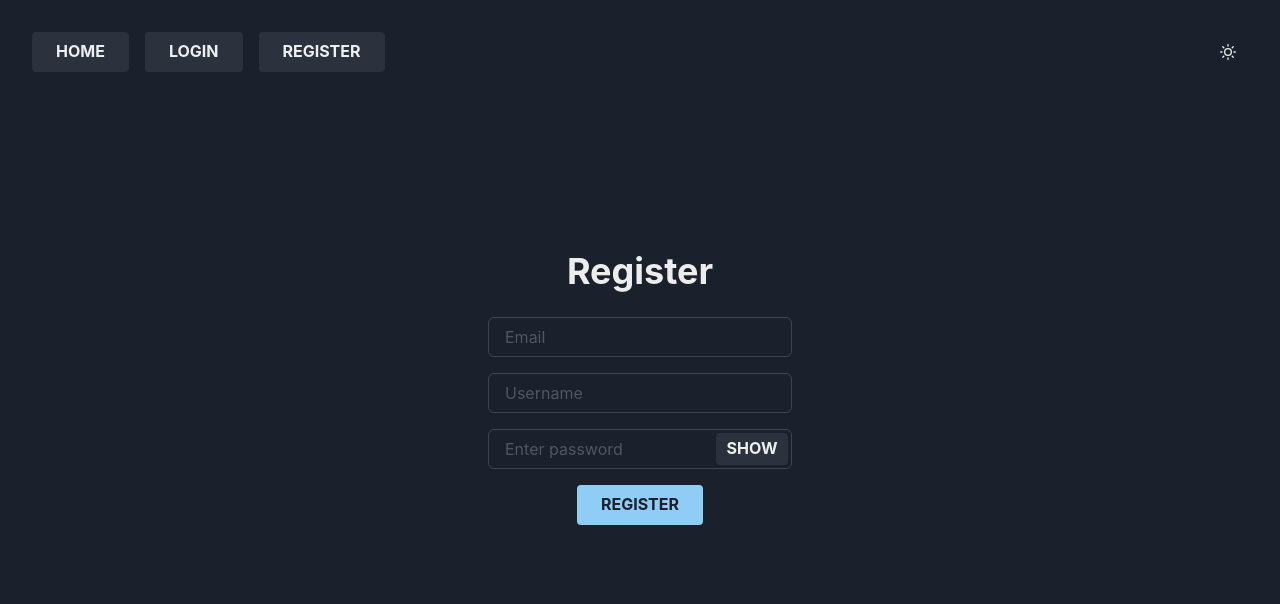
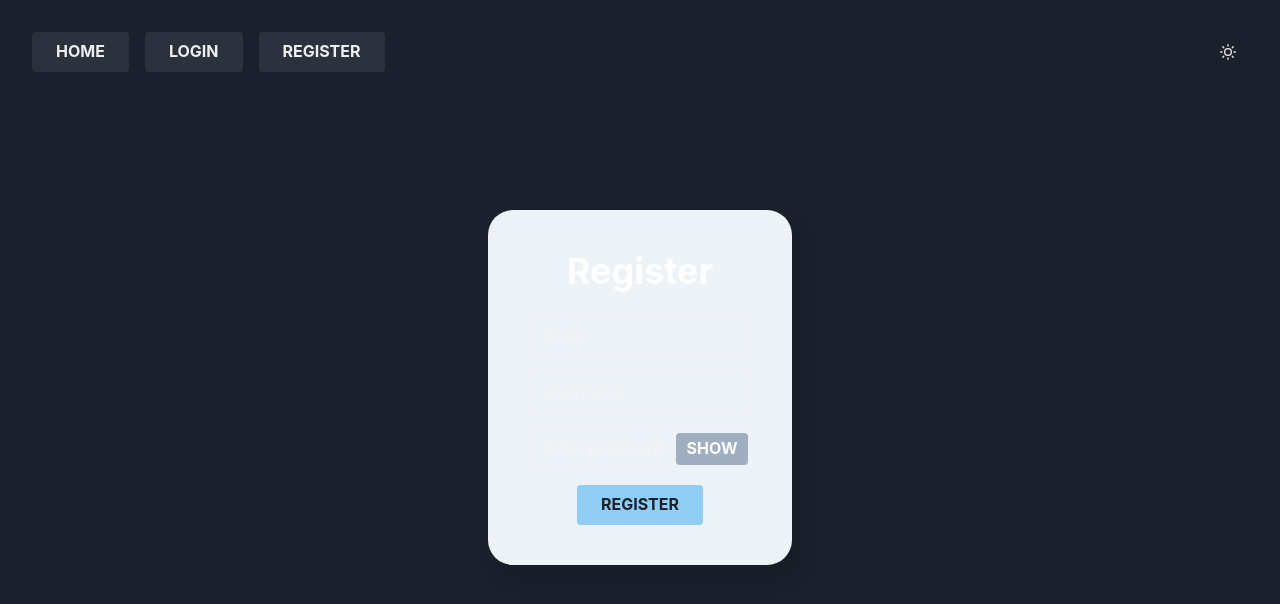
Before and after one commit to IamTV50/projektna-naloga, a React (Create React App) app in the folder RAZI/frontend/: page /register in a window 1280 px wide. Shown: the top 604 px of the page. Built offline with nearby package versions, Linux system fonts and the light colour scheme.

Commit message:
Adedd elevated box for login and register

```diff
--- a/RAZI/frontend/src/components/Login.js
+++ b/RAZI/frontend/src/components/Login.js
@@ -53,7 +53,7 @@ function Login() {
 
     return (
         <Center flex={1}>
-            <VStack width={{base: "100%", md: "70%", xl: "25%"}} >
+            <VStack as="form" onSubmit={Login} width={{base: "100%", md: "70%", xl: "25%"}} bgColor={"gray.100"} borderRadius={"25"} padding={10} boxShadow={"10px 15px 20px rgba(0, 0, 0, 0.1)"}>
                 {userContext.user ? <Navigate replace to="/" /> : ""}
                 <Heading mb={4}>Login</Heading>
                 <Input type="text" name="username" placeholder="Username"
@@ -73,7 +73,7 @@ function Login() {
                     </InputRightElement>
                 </InputGroup>
                 <ButtonGroup size='md' py={2}>
-                    <Button colorScheme={"green"} isLoading={isLoading} loadingText="Logging in..." onClick={Login}>Login</Button>
+                    <Button type="submit" colorScheme={"green"} isLoading={isLoading} loadingText="Logging in..." onClick={Login}>Login</Button>
                     {/*<Button as={Link} to='/register'>Register</Button>*/}
                 </ButtonGroup>
                 {error ? <Alert status="error">
--- a/RAZI/frontend/src/components/Register.js
+++ b/RAZI/frontend/src/components/Register.js
@@ -3,7 +3,6 @@ import {
     Alert,
     AlertIcon, Box,
     Button,
-    ButtonGroup,
     Center, Heading,
     Input,
     InputGroup,
@@ -56,9 +55,11 @@ function Register() {
 
     return(
         <Center flex={1}>
-            <VStack width={{base: "100%", md: "70%", xl: "25%"}} >
+
+            <VStack as="form" onSubmit={Register} width={{base: "100%", md: "70%", xl: "25%"}} bgColor={"gray.100"} borderRadius={"25"} padding={10} boxShadow={"10px 15px 20px rgba(0, 0, 0, 0.1)"}>
                 <Heading mb={4}>Register</Heading>
-                <Input marginBottom={2} type="text" name="email" placeholder="Email" value={email} onChange={(e)=>(setEmail(e.target.value))} />
+                <Input type="text" name="email" placeholder="Email" value={email} onChange={(e)=>(setEmail(e.target.value))} />
+                <Box h={0}/>
                 <Input type="text" name="username" placeholder="Username" value={username} onChange={(e)=>(setUsername(e.target.value))}/>
                 <InputGroup size='md' py={2}>
                     <Input
@@ -69,12 +70,12 @@ function Register() {
                         placeholder='Enter password'
                     />
                     <InputRightElement width='4.5rem'>
-                        <Button variant={"solid"} h='1.75rem' right={1} top={2} onClick={handleClick}>
+                        <Button variant={"solid"} color={"white"} bgColor={"gray.400"} _hover={{bgColor: "gray.500"}} h='1.75rem' right={1} top={2} onClick={handleClick}>
                             {show ? 'Hide' : 'Show'}
                         </Button>
                     </InputRightElement>
                 </InputGroup>
-                <Button colorScheme={"blue"} isLoading={isLoading} onClick={Register}>Register</Button>
+                <Button type="submit" colorScheme={"blue"} isLoading={isLoading} loadingText="Registering..." onClick={Register}>Register</Button>
 
                 {error ? <Alert status="error">
                     <AlertIcon />
```
